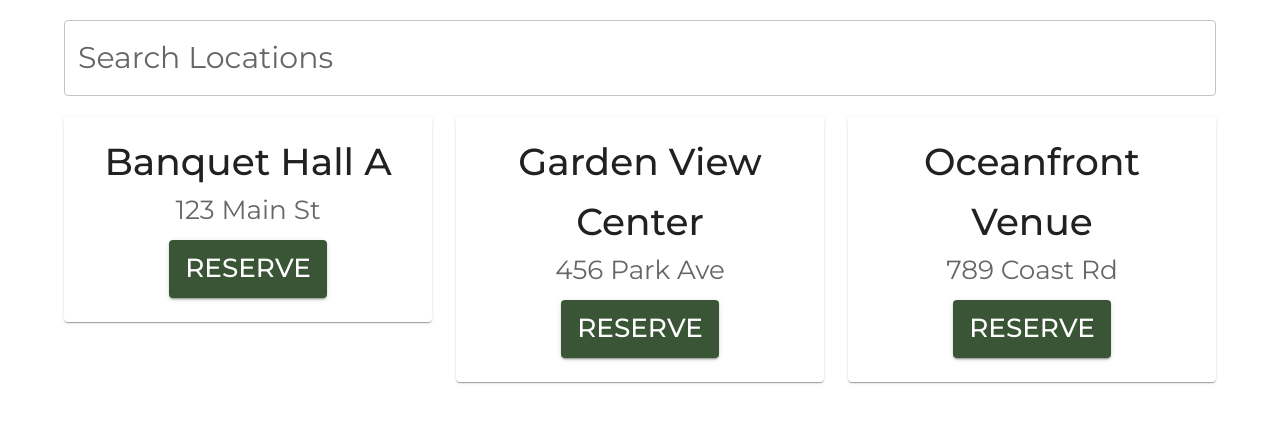
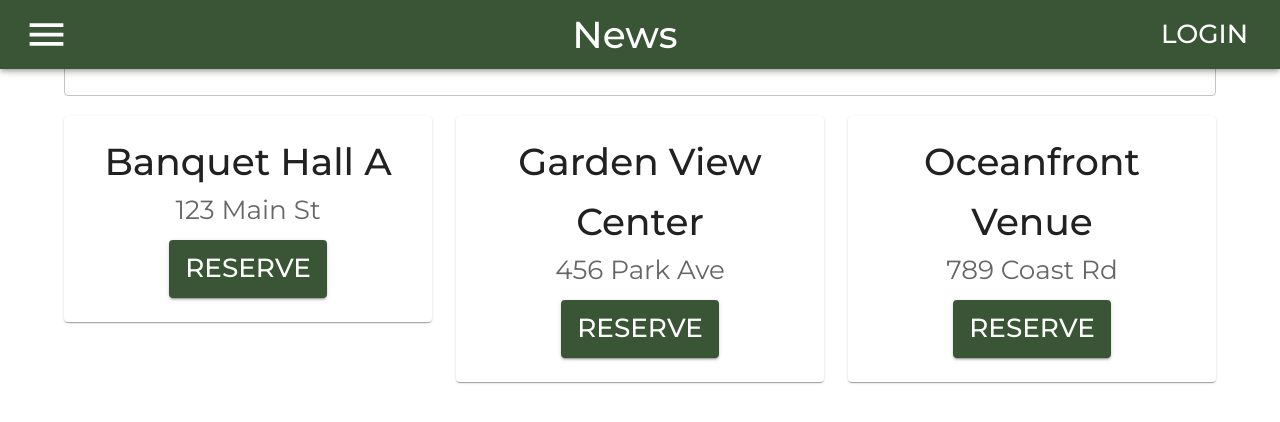
Before and after one commit to Rqkko/rendezvous, a React (Vite) app in the folder rendezvousapp.client/: page / in a window 1280 px wide. Shown: the top 422 px of the page. Built offline with nearby package versions, Linux system fonts and the light colour scheme.

Commit message:
Try AppBar

```diff
--- a/rendezvousapp.client/src/App.tsx
+++ b/rendezvousapp.client/src/App.tsx
@@ -1,38 +1,44 @@
-import { useEffect, useState } from 'react';
 import { BrowserRouter as Router, Route, Routes } from 'react-router-dom';
+import { AppBar, Toolbar, IconButton, Typography, Button } from '@mui/material';
+import MenuIcon from '@mui/icons-material/Menu';
+
 import './App.css';
-
 import Home from './views/Home';
 import Login from './views/Login';
 
-function App() {
-    // const [user, setUser] = useState<string>();
+function App(): JSX.Element {
 
-    // useEffect(() => {
-    //     getUser();
-    // }, []);
-
-    // const c = user === undefined
-    //     ? <div>User is no where to be found</div>
-    //     : <div>
-    //         <div>{user}</div>
-    //         <div>User should be here ^^^</div>
-    //     </div>
+    function handleLogin() {
+        window.location.pathname = '/login';
+    }
 
     return (
         <Router>
+            {window.location.pathname !== '/login' && (
+                <AppBar position="fixed" sx={{ minWidth: '100vw' }}>
+                    <Toolbar>
+                        <IconButton
+                            size="large"
+                            edge="start"
+                            color="inherit"
+                            aria-label="menu"
+                            sx={{ mr: 2 }}
+                        >
+                            <MenuIcon />
+                        </IconButton>
+                        <Typography variant="h6" component="div" sx={{ flexGrow: 1 }}>
+                            News
+                        </Typography>
+                        <Button color="inherit" onClick={handleLogin}>Login</Button>
+                    </Toolbar>
+                </AppBar>
+            )}
             <Routes>
                 <Route path="/" element={<Home/>} />
                 <Route path="/login" element={<Login/>} />
             </Routes>
          </Router>
     );
-
-    // async function getUser() {
-    //     const response = await fetch('user/getfirstname');
-    //     const data = await response.text();
-    //     setUser(data);
-    // }
 }
 
 export default App;
--- a/rendezvousapp.client/src/views/Home.tsx
+++ b/rendezvousapp.client/src/views/Home.tsx
@@ -1,6 +1,7 @@
 // src/components/HomePage.tsx
 import React, { useState } from 'react';
 import { Container, TextField, Grid, Card, CardContent, Typography, Button } from '@mui/material';
+import Header from '../components/Header';
 
 // Location data structure
 interface Location {
@@ -9,7 +10,7 @@ interface Location {
     address: string;
 }
 
-function Home() {
+function Home(): JSX.Element {
     const [searchQuery, setSearchQuery] = useState('');
 
     // Sample location data
@@ -29,6 +30,7 @@ function Home() {
 
     return (
         <Container>
+
             {/* Search Bar */}
             <TextField
                 fullWidth
```
Lines whose indentation alone changed are shown as unchanged.
